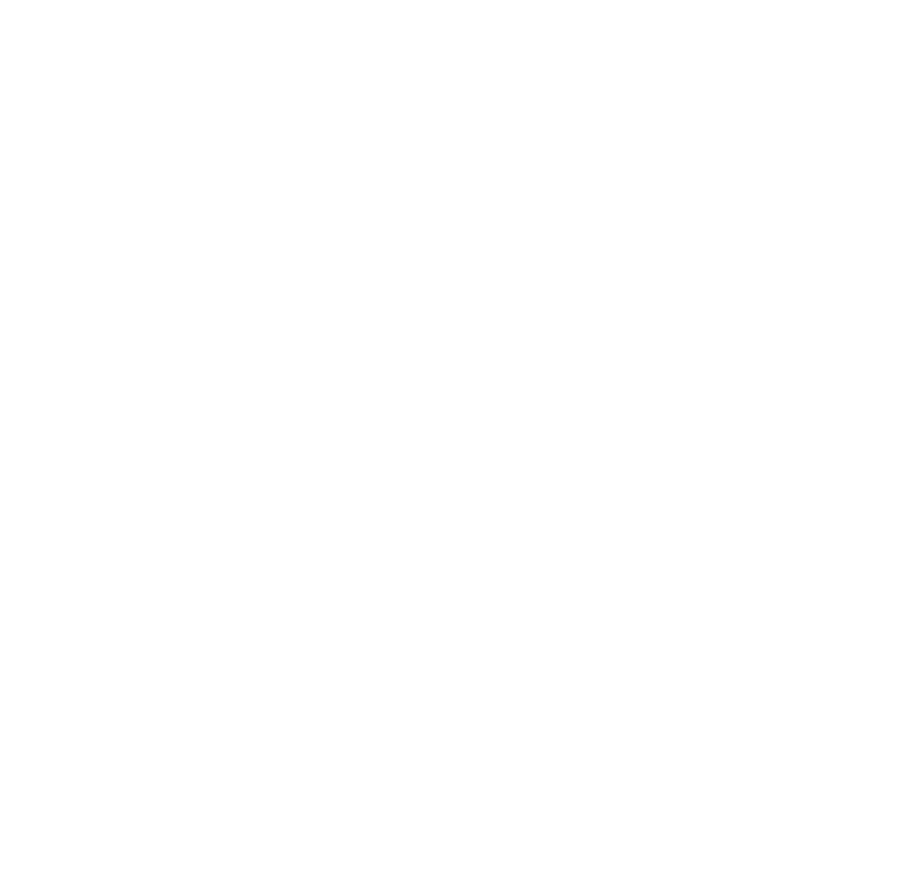
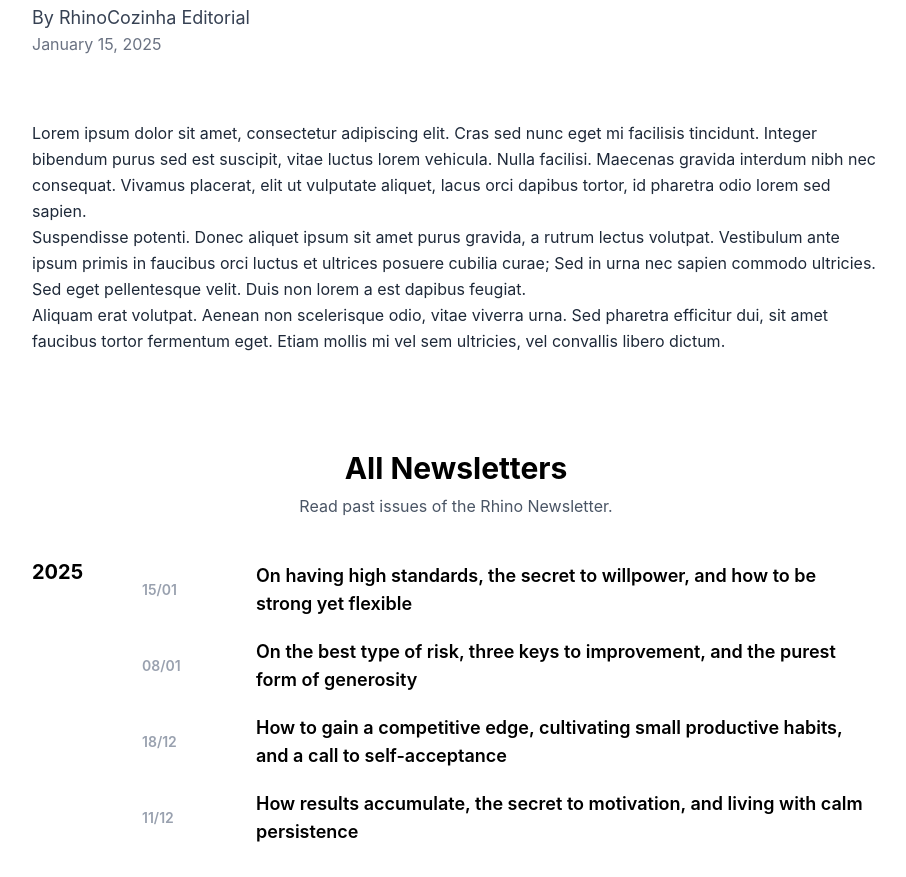
Before and after one commit to felipebely/rhino-website, a React (Vite) app: page /newsletter in a window 1280 px wide. Before the commit this address had no page. Shown: the part 220-1097 px from the top of the page, without its empty margins (184-1090 px from the left). Before the commit the page ends 800 px from the top, so only its background shows below. Built offline with nearby package versions, Linux system fonts and the light colour scheme; a web font is replaced by a local one.

Commit message:
Added Newsletter page

```diff
--- a/src/App.tsx
+++ b/src/App.tsx
@@ -5,6 +5,7 @@ import { SobreNos } from "./pages/AboutUs";
 import { Menus } from "./pages/Menus";
 import { Galeria } from "./pages/Galery";
 import { Contato } from "./pages/Contact";
+import { Newsletter } from "./pages/Newsletter";
 
 
 const router  = createBrowserRouter([
@@ -15,6 +16,10 @@ const router  = createBrowserRouter([
   {
     element: <Layout />,
     children: [
+      {
+        path: "/newsletter",
+        element: <Newsletter />,
+      },
       {
         path: "/sobre-nos",
         element: <SobreNos />,
--- a/src/components/Navbar/index.tsx
+++ b/src/components/Navbar/index.tsx
@@ -21,6 +21,7 @@ export const Navbar = ({
   const [isMobileMenuOpen, setIsMobileMenuOpen] = useState(false);
 
   const links: AppLink[] = [
+    { to: "/newsletter", label: "Newsletter" },
     { to: "/sobre-nos", label: "Sobre Nós" },
     { to: "/menus", label: "Menus" },
     { to: "/galeria", label: "Galeria" },
--- /dev/null
+++ b/src/pages/Newsletter/index.tsx
@@ -0,0 +1,101 @@
+export function Newsletter() {
+  return (
+    <main className="bg-white min-h-screen px-6 py-16 max-w-4xl mx-auto font-work-sans">
+      {/* Post Header */}
+      <section className="mb-16 text-left">
+        <h1 className="text-4xl font-bold mb-2">Sample Newsletter Title</h1>
+        <p className="text-gray-700 text-lg">By RhinoCozinha Editorial</p>
+        <p className="text-gray-500 text-md">January 15, 2025</p>
+      </section>
+
+      {/* Post Body */}
+      <section className="prose prose-lg text-gray-800 leading-relaxed mb-24">
+        <p>
+          Lorem ipsum dolor sit amet, consectetur adipiscing elit. Cras sed nunc eget
+          mi facilisis tincidunt. Integer bibendum purus sed est suscipit, vitae
+          luctus lorem vehicula. Nulla facilisi. Maecenas gravida interdum nibh nec
+          consequat. Vivamus placerat, elit ut vulputate aliquet, lacus orci dapibus
+          tortor, id pharetra odio lorem sed sapien.
+        </p>
+        <p>
+          Suspendisse potenti. Donec aliquet ipsum sit amet purus gravida, a rutrum
+          lectus volutpat. Vestibulum ante ipsum primis in faucibus orci luctus et
+          ultrices posuere cubilia curae; Sed in urna nec sapien commodo ultricies.
+          Sed eget pellentesque velit. Duis non lorem a est dapibus feugiat.
+        </p>
+        <p>
+          Aliquam erat volutpat. Aenean non scelerisque odio, vitae viverra urna. Sed
+          pharetra efficitur dui, sit amet faucibus tortor fermentum eget. Etiam
+          mollis mi vel sem ultricies, vel convallis libero dictum.
+        </p>
+      </section>
+
+      {/* All Newsletters */}
+      <section className="mb-20">
+        <h2 className="text-3xl font-bold mb-2 text-center">All Newsletters</h2>
+        <p className="text-center text-gray-600 mb-10">
+          Read past issues of the Rhino Newsletter.
+        </p>
+
+        {/* 2025 */}
+        <div className="mt-10">
+          <div className="grid grid-cols-[70px_70px_minmax(0,1fr)] gap-x-10 gap-y-3 text-sm">
+            {/* Row 1 */}
+            <span className="text-xl font-bold text-black self-start">2025</span>
+            <span className="text-sm font-semibold text-gray-400 self-center">15/01</span>
+            <span className="text-lg font-semibold text-black cursor-pointer px-1 py-1 hover:bg-yellow-100 hover:underline underline-offset-2 decoration-yellow-600">
+              On having high standards, the secret to willpower, and how to be strong yet flexible
+            </span>
+
+            {/* Row 2 */}
+            <span className="self-center" />
+            <span className="text-sm font-semibold text-gray-400 self-center">08/01</span>
+            <span className="text-lg font-semibold text-black cursor-pointer px-1 py-1 hover:bg-yellow-100 hover:underline underline-offset-2 decoration-yellow-600">
+              On the best type of risk, three keys to improvement, and the purest form of generosity
+            </span>
+
+            {/* Row 3 */}
+            <span className="self-center" />
+            <span className="text-sm font-semibold text-gray-400 self-center">18/12</span>
+            <span className="text-lg font-semibold text-black cursor-pointer px-1 py-1 hover:bg-yellow-100 hover:underline underline-offset-2 decoration-yellow-600">
+              How to gain a competitive edge, cultivating small productive habits, and a call to self-acceptance
+            </span>
+
+            {/* Row 4 */}
+            <span className="self-center" />
+            <span className="text-sm font-semibold text-gray-400 self-center">11/12</span>
+            <span className="text-lg font-semibold text-black cursor-pointer px-1 py-1 hover:bg-yellow-100 hover:underline underline-offset-2 decoration-yellow-600">
+              How results accumulate, the secret to motivation, and living with calm persistence
+            </span>
+          </div>
+        </div>
+
+        {/* 2024 */}
+        <div className="mt-12">
+          <div className="grid grid-cols-[70px_70px_minmax(0,1fr)] gap-x-10 gap-y-3 text-sm">
+            {/* Row 1 */}
+            <span className="text-xl font-bold text-black self-start">2024</span>
+            <span className="text-sm font-semibold text-gray-400 self-center">20/11</span>
+            <span className="text-lg font-semibold text-black cursor-pointer px-1 py-1 hover:bg-yellow-100 hover:underline underline-offset-2 decoration-yellow-600">
+              A holiday feast to remember
+            </span>
+
+            {/* Row 2 */}
+            <span className="self-center" />
+            <span className="text-sm font-semibold text-gray-400 self-center">06/11</span>
+            <span className="text-lg font-semibold text-black cursor-pointer px-1 py-1 hover:bg-yellow-100 hover:underline underline-offset-2 decoration-yellow-600">
+              Fermentation and flavor science
+            </span>
+
+            {/* Row 3 */}
+            <span className="self-center" />
+            <span className="text-sm font-semibold text-gray-400 self-center">23/10</span>
+            <span className="text-lg font-semibold text-black cursor-pointer px-1 py-1 hover:bg-yellow-100 hover:underline underline-offset-2 decoration-yellow-600">
+              Building flavor from scratch
+            </span>
+          </div>
+        </div>
+      </section>
+    </main>
+  );
+}
```
